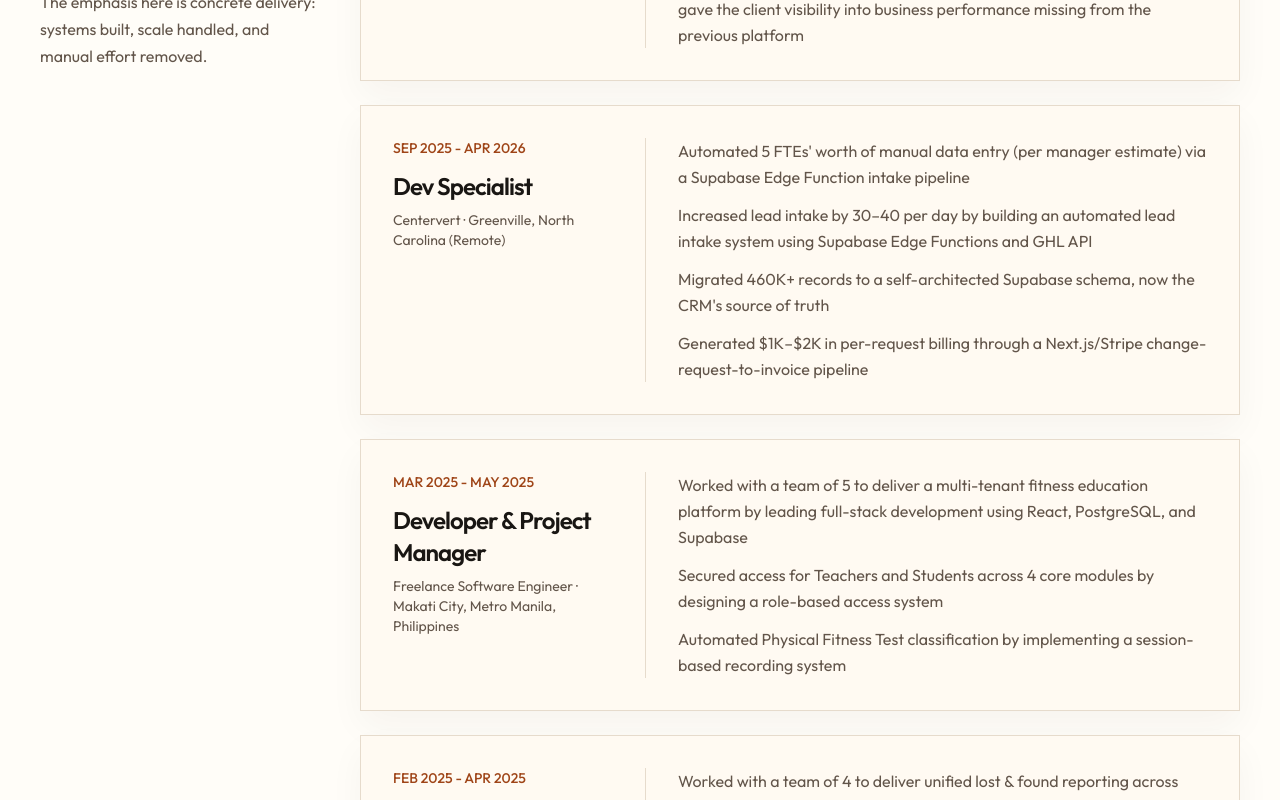
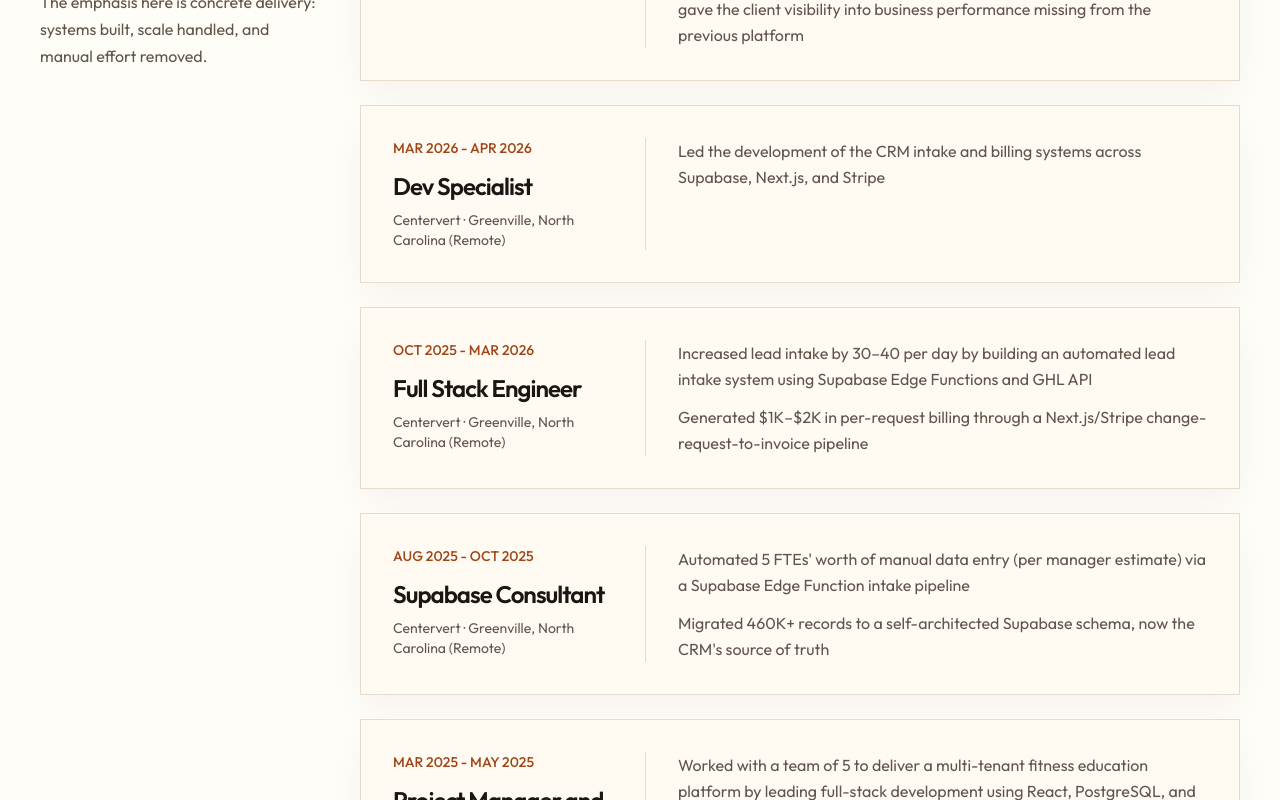
Before and after one commit to CharlesTogle/charles-togle, a Next.js app: page / in a window 1280 px wide. Shown: the part 6960-7760 px from the top of the page. Built offline with nearby package versions, Linux system fonts and the light colour scheme.

Commit message:
Update portfolio experience details

```diff
--- a/src/app/data/portfolio.ts
+++ b/src/app/data/portfolio.ts
@@ -67,7 +67,7 @@
     name: 'Hope Hub',
     description:
       'A multi-tenant Physical Education platform built with a team of five to bring lectures, quizzes, workouts, health tools, fitness testing, and class tracking into one system. Led the full-stack delivery across React, PostgreSQL, and Supabase, including role-based student and teacher experiences, lecture progress that controls quiz access, resumable timed quizzes with scoring and leaderboards, and session-based pre-test and post-test recording that automates Physical Fitness Test classification. The teacher dashboard supports class-code management, performance review, and spreadsheet export for reporting.',
-    role: 'Developer & Project Manager',
+    role: 'Project Manager and Full Stack Developer',
     period: 'March – May 2025',
     tech: ['React', 'Vite', 'PostgreSQL', 'Supabase', 'React Query', 'Recharts'],
     links: {
@@ -83,7 +83,7 @@
     name: 'Umak Link',
     description:
       'A unified lost and found platform for web and mobile, delivered with a team of four to replace fragmented reporting with one searchable system for the University of Makati community. Built the Ionic React and Capacitor mobile client, a Next.js staff and admin portal, and a Fastify backend-for-frontend that centralizes authentication, role enforcement, posts, claims, fraud reports, notifications, storage, and audit logging. Integrated Gemini image classification to extract item metadata and generate search queries, then combined PostgreSQL full-text and similarity search to match lost and found reports. The backend was dockerized and deployed for Google Cloud Run, with Firebase push notifications and Resend email completing the operational workflow.',
-    role: 'Developer & Project Manager',
+    role: 'Project Manager and Full Stack Developer',
     period: 'Feb – April 2025, Feb - March 2026',
     tech: ['Ionic React', 'Capacitor', 'Next.js', 'FastifyJS', 'Supabase', 'Gemini API', 'Docker', 'Cloud Run'],
     links: {
@@ -204,21 +204,38 @@
     ]
   },
   {
-    period: 'SEP 2025 - APR 2026',
+    period: 'MAR 2026 - APR 2026',
     title: 'Dev Specialist',
     company: 'Centervert',
     location: 'Greenville, North Carolina (Remote)',
     bullets: [
-      "Automated 5 FTEs' worth of manual data entry (per manager estimate) via a Supabase Edge Function intake pipeline",
+      'Led the development of the CRM intake and billing systems across Supabase, Next.js, and Stripe'
+    ]
+  },
+  {
+    period: 'OCT 2025 - MAR 2026',
+    title: 'Full Stack Engineer',
+    company: 'Centervert',
+    location: 'Greenville, North Carolina (Remote)',
+    bullets: [
       'Increased lead intake by 30–40 per day by building an automated lead intake system using Supabase Edge Functions and GHL API',
-      "Migrated 460K+ records to a self-architected Supabase schema, now the CRM's source of truth",
       'Generated $1K–$2K in per-request billing through a Next.js/Stripe change-request-to-invoice pipeline'
     ]
   },
   {
+    period: 'AUG 2025 - OCT 2025',
+    title: 'Supabase Consultant',
+    company: 'Centervert',
+    location: 'Greenville, North Carolina (Remote)',
+    bullets: [
+      "Automated 5 FTEs' worth of manual data entry (per manager estimate) via a Supabase Edge Function intake pipeline",
+      "Migrated 460K+ records to a self-architected Supabase schema, now the CRM's source of truth"
+    ]
+  },
+  {
     period: 'MAR 2025 - MAY 2025',
-    title: 'Developer & Project Manager',
-    company: 'Freelance Software Engineer',
+    title: 'Project Manager and Full Stack Developer',
+    company: 'The Hope Hub (Freelance)',
     location: 'Makati City, Metro Manila, Philippines',
     bullets: [
       'Worked with a team of 5 to deliver a multi-tenant fitness education platform by leading full-stack development using React, PostgreSQL, and Supabase',
@@ -228,7 +245,7 @@
   },
   {
     period: 'FEB 2025 - APR 2025',
-    title: 'Developer & Project Manager',
+    title: 'Project Manager and Full Stack Developer',
     company: 'University Project',
     location: 'University of Makati',
     bullets: [
```
